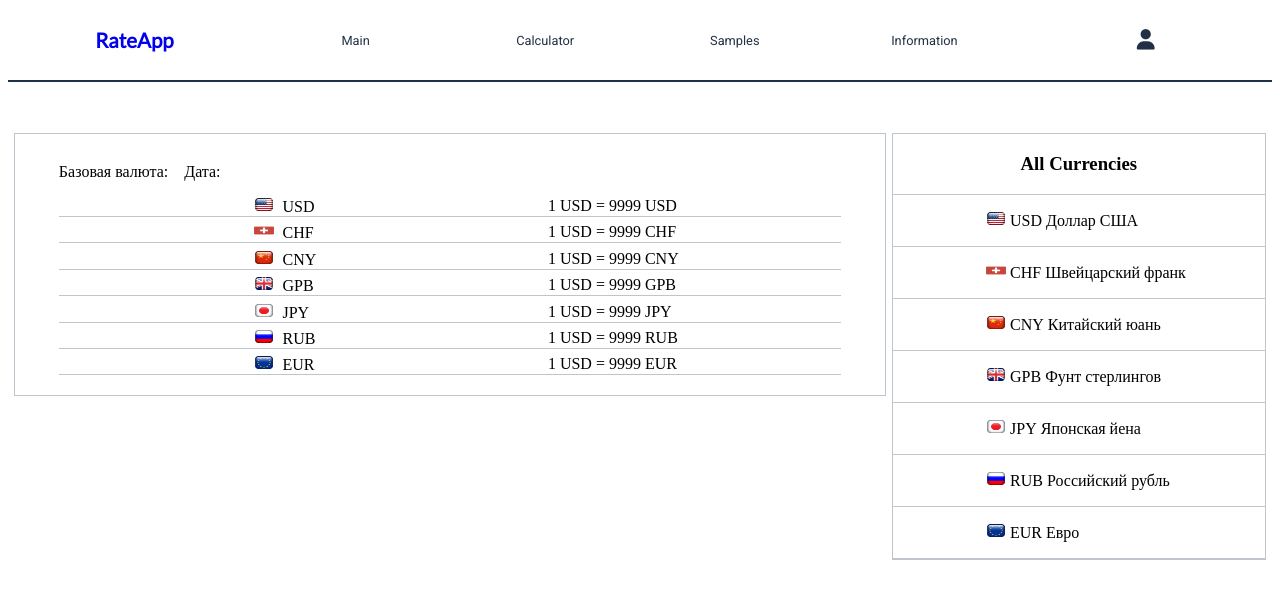
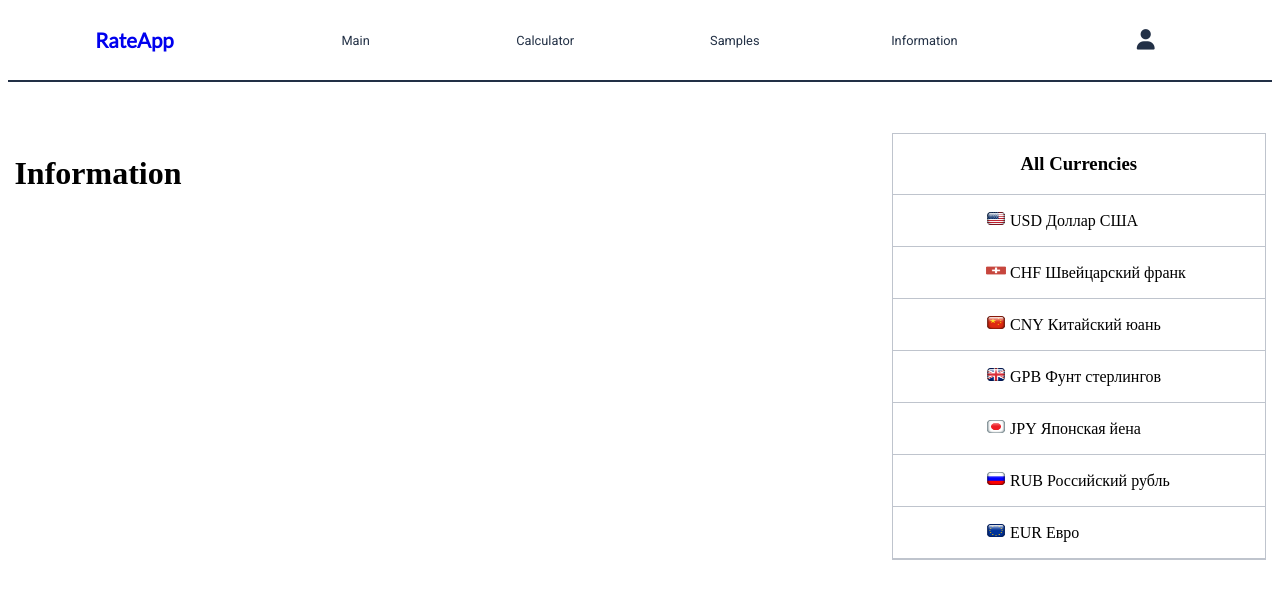
Before and after one commit to sudebovds/react-practice-course, a React (Create React App) app: page /info in a window 1280 px wide. Shown: the top 598 px of the page. Built offline with nearby package versions, Linux system fonts and the light colour scheme.

Commit message:
Add all app pages. Routing

```diff
--- a/src/components/Layout/Layout.js
+++ b/src/components/Layout/Layout.js
@@ -1,9 +1,13 @@
 import React, { Fragment } from 'react';
 import './layout.scss';
+import { Route, Switch } from 'react-router-dom';
 import { AddClass } from '../../hoc/AddClass';
 import Header from '../header/Header';
 import { Home } from '../../pages/home/Home';
 import { Sidebar } from '../sidebar/Sidebar';
+import { Calc } from '../../pages/calc/Calc';
+import { Sample } from '../../pages/sample/Sample';
+import { Info } from '../../pages/info/Info';
 
 const Layout = () => {
 
@@ -13,7 +17,12 @@ const Layout = () => {
 
             <div className = 'content'>
                 <div className = 'routes'>
-                    <Home />
+                    <Switch>
+                        <Route path = '/' exact component = {Home} />
+                        <Route path = '/calc' render = {() => <Calc />} />
+                        <Route path = '/sampl' render = {() => <Sample />} />
+                        <Route path = '/info' render = {() => <Info />} />
+                    </Switch>
                 </div>
                 <Sidebar />
             </div>
--- a/src/components/header/Header.js
+++ b/src/components/header/Header.js
@@ -1,5 +1,6 @@
 import React from 'react';
 import './header.scss';
+import { NavLink } from 'react-router-dom'
 import { AddClass } from '../../hoc/AddClass';
 import { Navbar } from '../navbar/Navbar';
 
@@ -10,7 +11,7 @@ const Header = () => {
             <div className = 'headerWrap'>
                 <div className = 'logo'>
                     <h2>
-                        <a href="/">RateApp</a>
+                        <NavLink exact to="/">RateApp</NavLink>
                     </h2>
                 </div>
                 <nav className = 'navbar'>
--- a/src/components/navbar/Navbar.js
+++ b/src/components/navbar/Navbar.js
@@ -1,13 +1,14 @@
 import React from 'react';
 import './navbar.scss';
+import { NavLink } from 'react-router-dom'
 
 export const Navbar = () => {
     return (
         <ul>
-            <li><a href="/">Main</a></li>
-            <li><a href="/calc">Calculator</a></li>
-            <li><a href="/sampl">Samples</a></li>
-            <li><a href="/info">Information</a></li>
+            <li><NavLink exact to="/">Main</NavLink></li>
+            <li><NavLink to="/calc">Calculator</NavLink></li>
+            <li><NavLink to="/sampl">Samples</NavLink></li>
+            <li><NavLink to="/info">Information</NavLink></li>
         </ul>
     );
 }
--- a/src/index.js
+++ b/src/index.js
@@ -1,17 +1,19 @@
 import React from 'react';
 import ReactDOM from 'react-dom';
+import { BrowserRouter } from 'react-router-dom'
 import './index.scss';
 import App from './App';
 import reportWebVitals from './reportWebVitals';
 
+const app = <BrowserRouter>
+    <React.StrictMode>
+    <App />
+  </React.StrictMode>
+</BrowserRouter>
+
 ReactDOM.render(
-  <React.StrictMode>
-    <App />
-  </React.StrictMode>,
+  app,
   document.getElementById('root')
 );
 
-// If you want to start measuring performance in your app, pass a function
-// to log results (for example: reportWebVitals(console.log))
-// or send to an analytics endpoint. Learn more: https://bit.ly/CRA-vitals
 reportWebVitals();
--- /dev/null
+++ b/src/pages/calc/Calc.js
@@ -0,0 +1,11 @@
+import React from 'react';
+import './calc.scss';
+
+export const Calc = () => {
+
+    return(
+        <div>
+            <h1>Calck</h1>
+        </div>
+    );
+}
--- /dev/null
+++ b/src/pages/info/Info.js
@@ -0,0 +1,11 @@
+import React from 'react';
+import './info.scss';
+
+export const Info = () => {
+
+    return(
+        <div>
+            <h1>Information</h1>
+        </div>
+    );
+}
--- /dev/null
+++ b/src/pages/sample/Sample.js
@@ -0,0 +1,11 @@
+import React from 'react';
+import './sample.scss';
+
+export const Sample = () => {
+
+    return(
+        <div>
+            <h1>Samples</h1>
+        </div>
+    );
+}
```
Also changed, not shown: src/pages/calc/calc.scss (added), src/pages/info/info.scss (added), src/pages/sample/sample.scss (added).
